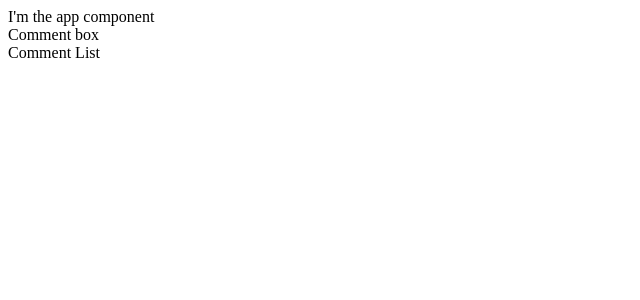
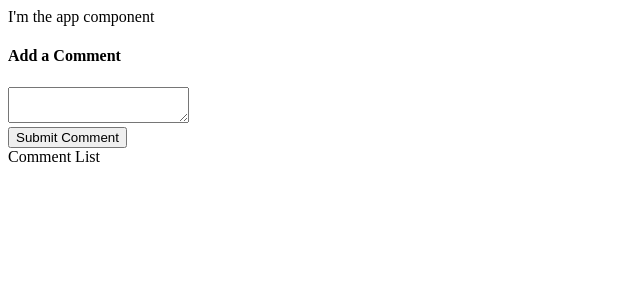
Before and after one commit to ixnp/advance_react_redux, a React (Create React App) app: page / in a window 1280 px wide. Shown: the top 300 px of the page, without its empty margins (0-640 px from the left). Built offline with nearby package versions, Linux system fonts and the light colour scheme.

Commit message:
built form in commentbox

```diff
--- a/src/components/CommentBox.js
+++ b/src/components/CommentBox.js
@@ -1,6 +1,32 @@
-import React from 'react';
-export default () => {
-    return (
-     <div>Comment box</div>
-    )
+import React, {Component} from 'react';
+
+
+class CommentBox extends Component{
+    state = { comment: '' };
+
+    handleChange = (event) => {
+        this.setState({ comment: event.target.value })
+    }
+
+    handleSubmit = event => {
+        event.preventDefault();
+
+        this.setState({comment:''});
+
+
+    };
+
+    render(){
+        return(
+            <form onSubmit={this.handleSubmit}>
+                <h4>Add a Comment</h4>
+                <textarea onChange={this.handleChange} value={this.state.comment} />
+                    <div>
+                        <button>Submit Comment</button>
+                    </div>
+             </form>
+        )
+    }
+
 }
+export default CommentBox
```
